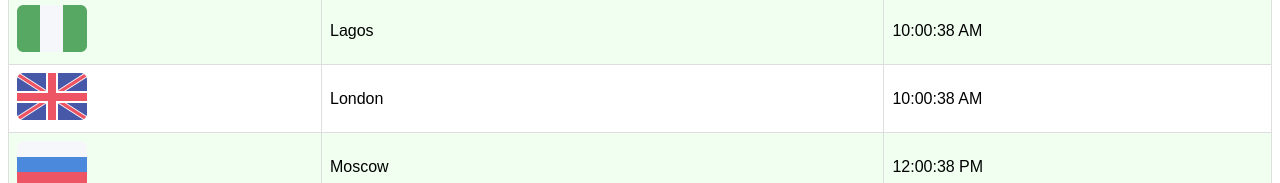
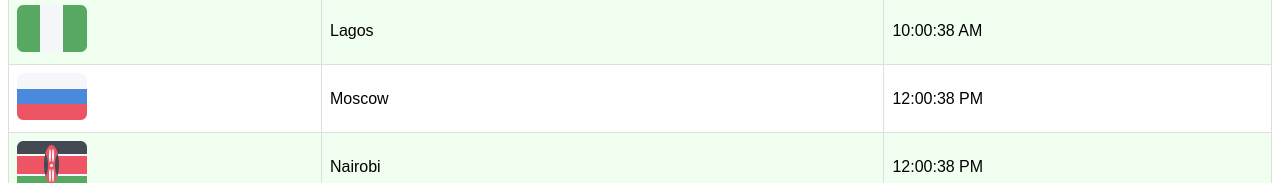
Before and after one commit to snefmncube-ITvarsity/module9-ass2, a plain HTML site: page index.html in a window 1280 px wide. Shown: the part 480-663 px from the top of the page. Drawn offline with Linux system fonts and the light colour scheme.

Commit message:
submission of module9 ass2

```diff
--- a/index.html
+++ b/index.html
@@ -21,7 +21,6 @@
                 {name: "Sydney", utcOffset: 11, flag: "Australia.png"},
                 {name: "Vancouver", utcOffset: -8, flag: "Canada.png"},
                 {name: "Beijing", utcOffset: 8, flag: "China.png"},
-                {name: "London", utcOffset: 1, flag: "united-kingdom.png"},
                 {name: "Capetown", utcOffset: 2, flag: "South-Africa.png"},
                 {name: "Nairobi", utcOffset: 3, flag: "Kenya.png"},
                 {name: "Jakarta", utcOffset: 7, flag: "Indonesia.png"},
```
